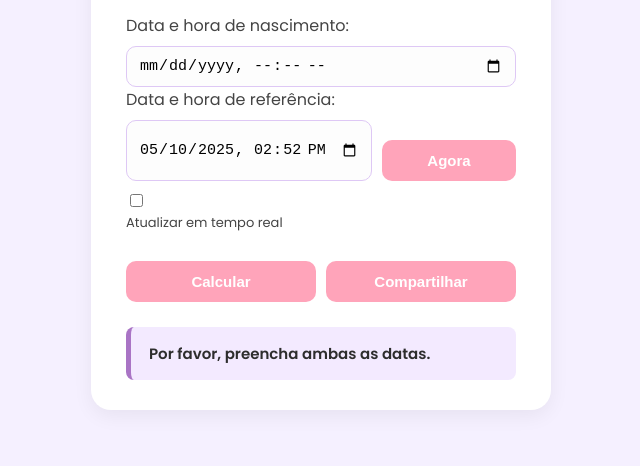
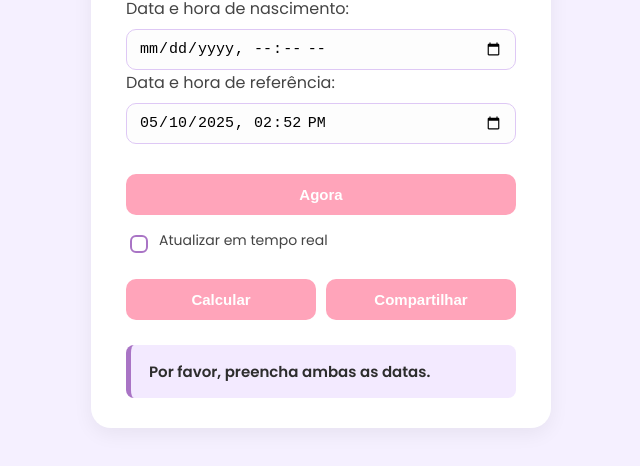
Before and after one commit to caiocarames/CalculadoraPediatria, a plain HTML site: page index.html in a window 1280 px wide. Both pictures are taken after a click on the button "Agora". Shown: the part 318-784 px from the top of the page, without its empty margins (319-959 px from the left). Drawn offline with Linux system fonts and the light colour scheme.

Commit message:
atualizações

```diff
--- a/index.html
+++ b/index.html
@@ -111,14 +111,51 @@
     }
 
     .checkbox {
-      margin-top: 10px;
-      font-size: 13px;
-    }
+  display: flex;
+  align-items: center;
+  gap: 8px;
+  font-size: 14px;
+  color: var(--cor-texto);
+  margin-top: 15px;
+}
+
+.checkbox input[type="checkbox"] {
+  appearance: none;
+  width: 18px;
+  height: 18px;
+  border: 2px solid var(--cor-primaria);
+  border-radius: 6px;
+  position: relative;
+  cursor: pointer;
+  transition: 0.2s ease;
+  background-color: #fff;
+  display: flex;
+  align-items: center;
+  justify-content: center;
+}
+
+.checkbox input[type="checkbox"]::before {
+  content: "✓";
+  font-size: 14px;
+  color: white;
+  display: none;
+}
+
+.checkbox input[type="checkbox"]:checked {
+  background-color: var(--cor-botao);
+  border-color: var(--cor-botao);
+}
+
+.checkbox input[type="checkbox"]:checked::before {
+  display: block;
+}
+
+
 
     @media (max-width: 600px) {
       .container {
         padding: 25px 20px;
-        border-radius: 16px;
+        border-radius: 20px;
       }
 
       h2 {
@@ -128,6 +165,12 @@
       button {
         font-size: 14px;
       }
+
+      .input-grande {
+        flex: 1;
+        min-width: 0;
+      }
+
     }
   </style>
 </head>
@@ -143,14 +186,17 @@
 
     <label for="dataReferencia">Data e hora de referência:</label>
     <div class="row">
-      <input type="datetime-local" id="dataReferencia" oninput="limitarAno(this)" style="flex: 2;" />
-      <button onclick="usarHoraAtual()" style="flex: 1;">Agora</button>
+      <input type="datetime-local" id="dataReferencia" oninput="limitarAno(this)" class="input-grande" />
+      <button onclick="usarHoraAtual()">Agora</button>
     </div>
+
 
     <div class="checkbox">
       <input type="checkbox" id="modoAoVivo" onchange="alternarAoVivo(this)">
       <label for="modoAoVivo">Atualizar em tempo real</label>
     </div>
+
+
 
     <div class="row">
       <button onclick="calcularHorasVida()">Calcular</button>
@@ -181,10 +227,13 @@
 
     function usarHoraAtual() {
       const agora = new Date();
-      const atual = agora.toISOString().slice(0, 16);
-      document.getElementById("dataReferencia").value = atual;
+      const timezoneOffset = agora.getTimezoneOffset() * 60000;
+      const localDatetime = new Date(agora - timezoneOffset).toISOString().slice(0, 16);
+      document.getElementById("dataReferencia").value = localDatetime;
       calcularHorasVida();
     }
+
+
 
     function alternarAoVivo(checkbox) {
       if (checkbox.checked) {
```
